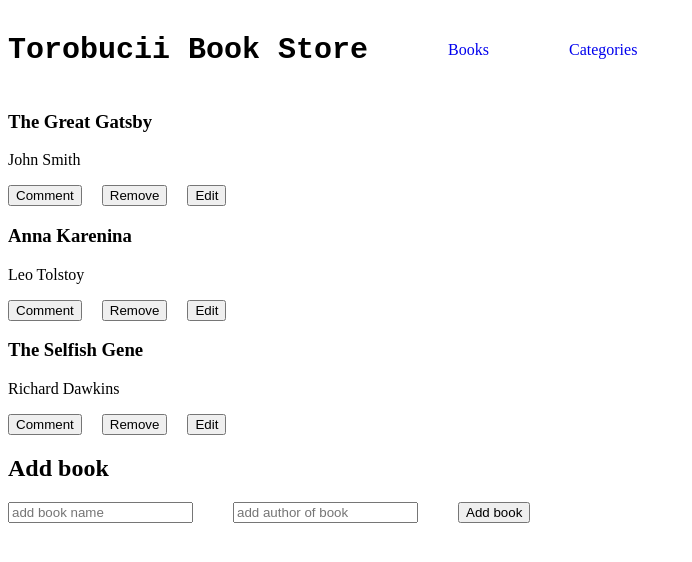
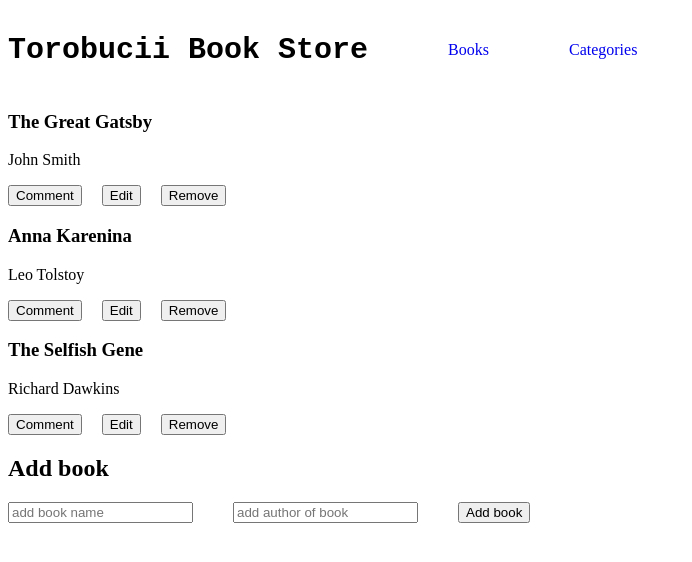
Before and after one commit to torobucci/book-store-app, a React (Create React App) app: page / in a window 1280 px wide. Shown: the top 562 px of the page, without its empty margins (0-692 px from the left). Built offline with nearby package versions, Linux system fonts and the light colour scheme.

Commit message:
pass remove Btn as child component

```diff
--- a/src/components/BookList.jsx
+++ b/src/components/BookList.jsx
@@ -1,4 +1,5 @@
 import { useSelector } from 'react-redux';
+import RemoveBtn from './RemoveBtn';
 
 function BookList() {
   const { books } = useSelector((state) => state.books);
@@ -11,8 +12,8 @@ function BookList() {
           <p>{book.author}</p>
           <div style={{ display: 'flex', gap: '20px' }}>
             <button type="button">Comment</button>
-            <button type="button">Remove</button>
             <button type="button">Edit</button>
+            <RemoveBtn bookId={book.item_id} />
           </div>
         </div>
       ))}
```
